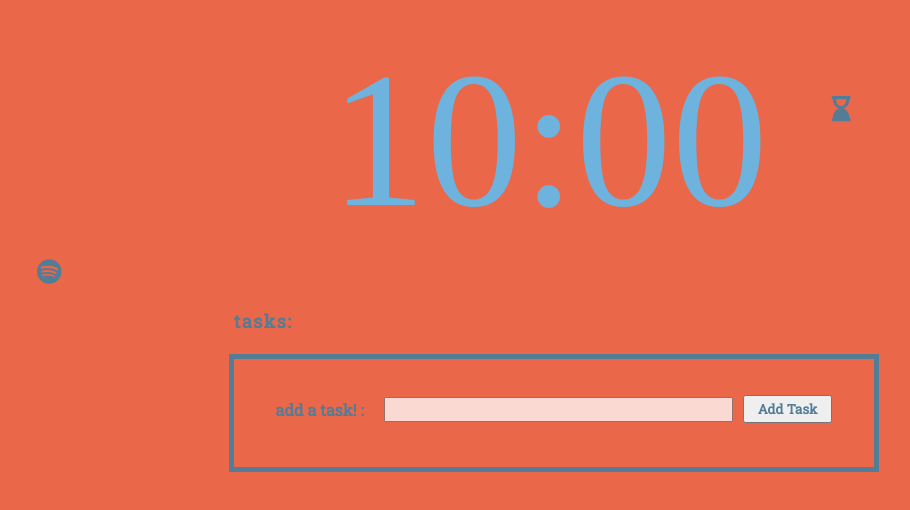
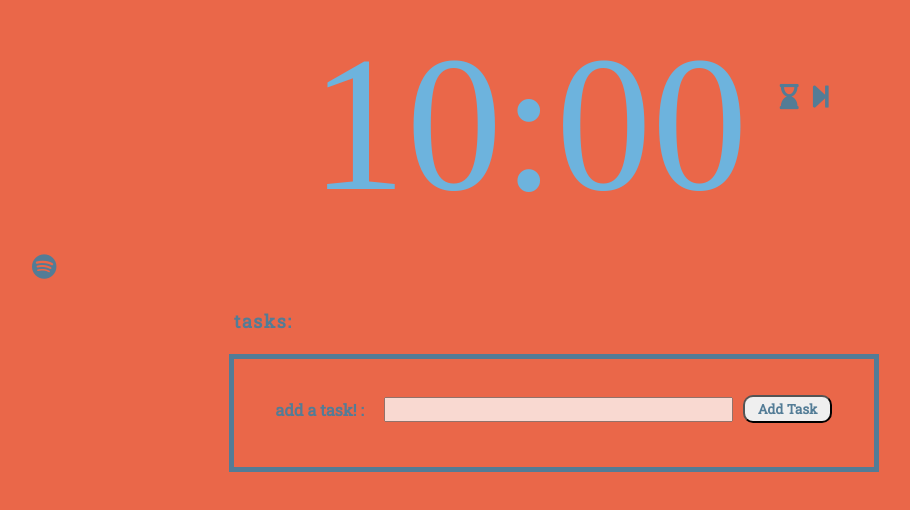
Before and after one commit to harrykeeran12/pokepomtimer, a React (Create React App) app in the folder react-pokepomtimer/: page / in a window 1280 px wide. Shown: the part 136-646 px from the top of the page, without its empty margins (86-996 px from the left). Built offline with nearby package versions, Linux system fonts and the light colour scheme; a web font is replaced by a local one.

Commit message:
added tooltips!
also added prettifying everything

```diff
--- a/react-pokepomtimer/src/components/Form.js
+++ b/react-pokepomtimer/src/components/Form.js
@@ -1,32 +1,38 @@
-import React, {useState} from 'react';
-import '../index.css'
+import React, { useState } from "react";
+import "../index.css";
 
-function Form({ addtotasks }){
-const [task, settask] = useState(' ')
+function Form({ addtotasks }) {
+  const [task, settask] = useState(" ");
 
   /* function rewrite(){
   settaskgroup(task)
 } */
-const handleInput = event => {
-  if (event.target.value !== ''){
-  settask(event.target.value)
-
+  const handleInput = (event) => {
+    settask(event.target.value);
+    /* if (event.target.value !== "") {
+    } */
+  };
+  const submitHandler = (event) => {
+    event.preventDefault();
+    if (task !== "") {
+      addtotasks(task);
+      settask("");
     }
   };
-const submitHandler = event => {
-  event.preventDefault()
-  if(task !== ''){
-   addtotasks(task);
-   settask('')
-  }
-}
 
-
-  return(
-    <li className="task-wrapper form" >
-    <form className="task-input" id="task-input" >
-      <label for="add-task">add a task! : </label><br />
-      <input type="text" id="add-task" name="add-task" value={task} onChange={(e) => handleInput(e)} /><br />
+  return (
+    <li className="task-wrapper form">
+      <form className="task-input" id="task-input">
+        <label for="add-task">add a task! : </label>
+        <br />
+        <input
+          type="text"
+          id="add-task"
+          name="add-task"
+          value={task}
+          onChange={(e) => handleInput(e)}
+        />
+        <br />
         <input
           className="submit"
           type="submit"
@@ -35,7 +41,7 @@ const submitHandler = event => {
         />
       </form>
     </li>
-  )
+  );
 }
 
-export default Form
+export default Form;
--- a/react-pokepomtimer/src/components/Nav.js
+++ b/react-pokepomtimer/src/components/Nav.js
@@ -1,45 +1,44 @@
-import React, {useState } from 'react'
-import SpotifyEmbed from './Spotify'
-import SpotifyForm from './SpotifyForm'
+import React, { useState } from "react";
+import SpotifyEmbed from "./Spotify";
+import SpotifyForm from "./SpotifyForm";
 
-function Nav(){
-const [pressed, setpressed] = useState(false)
-const [link, setlink] = useState('')
+function Nav() {
+  const [pressed, setpressed] = useState(false);
+  const [link, setlink] = useState("");
 
-const embed = <div className="spotify-container">
+  const embed = (
+    <div className="spotify-container">
       <SpotifyEmbed link={link}></SpotifyEmbed>
     </div>
-
-
+  );
 
   const turnOnSpotify = () => {
-  if(pressed === true){
-    setpressed(!pressed)
+    if (pressed === true) {
+      setpressed(!pressed);
+    } else {
+      setpressed(!pressed);
+    }
+  };
 
-    }
- else{
-    setpressed(!pressed)
-
+  function processLink(link) {
+    if (link.includes("open.spotify.com")) {
+      link = link.replace("/playlist", "/embed/playlist");
+      setlink(link);
     }
   }
 
-function processLink(link) {
-  if(link.includes("open.spotify.com")){
-    link = link.replace("/playlist", "/embed/playlist")
-    setlink(link)
-  }
-
-
-}
-
-  return(
+  return (
     <React.Fragment>
       <div className="nav-container">
         <i className="fab fa-spotify icon" onClick={turnOnSpotify}></i>
-        {(pressed === true) ? <SpotifyForm setlink = {link => processLink(link)}></SpotifyForm> : <div></div>}
+        {pressed === true ? (
+          <SpotifyForm setlink={(link) => processLink(link)}></SpotifyForm>
+        ) : (
+          <div></div>
+        )}
       </div>
-      {((pressed === true) && (link !== '')) ? embed : <div></div>}
+      {pressed === true && link !== "" ? embed : <div></div>}
     </React.Fragment>
-  )
+  );
 }
-export default Nav
+export default Nav;
--- a/react-pokepomtimer/src/components/SpotifyForm.js
+++ b/react-pokepomtimer/src/components/SpotifyForm.js
@@ -1,28 +1,34 @@
-import React, { useState } from 'react'
+import React, { useState } from "react";
 
+function SpotifyForm({ setlink }) {
+  const [Temp, setTemp] = useState("");
 
-function SpotifyForm({setlink}){
-  const [Temp, setTemp] = useState('')
-
-  const handleInput = event => {
-  if (event.target.value !== ''){
-  setTemp(event.target.value)
-
- }
+  const handleInput = (event) => {
+    if (event.target.value !== "") {
+      setTemp(event.target.value);
+    }
   };
-const submitHandler = event => {
-  event.preventDefault()
-  if(Temp !== ' '){
-   setlink(Temp);
-   setTemp(' ')
-  }
-}
-  return(
+  const submitHandler = (event) => {
+    event.preventDefault();
+    if (Temp !== " ") {
+      setlink(Temp);
+      setTemp(" ");
+    }
+  };
+  return (
     <form className="spotify-form">
-      <textarea type="text" placeholder="Enter the URL of a Spotify Link here." value={Temp} onChange={(e) => handleInput(e)} className = "spotify-form-text" cols="50" rows="3" ></textarea>
+      <textarea
+        type="text"
+        placeholder="Enter the URL of a Spotify Link here."
+        value={Temp}
+        onChange={(e) => handleInput(e)}
+        className="spotify-form-text"
+        cols="50"
+        rows="3"
+      ></textarea>
       <input type="submit" value="Submit" onClick={submitHandler}></input>
     </form>
-  )
+  );
 }
 
-export default SpotifyForm
+export default SpotifyForm;
--- a/react-pokepomtimer/src/components/Timer.js
+++ b/react-pokepomtimer/src/components/Timer.js
@@ -1,73 +1,99 @@
 /* eslint-disable no-unused-vars */
-import React, { useState, useEffect } from 'react';
-import ReactTooltip from 'react-tooltip'
+import React, { useState, useEffect } from "react";
+import ReactTooltip from "react-tooltip";
 
-function Timer(){
+function Timer() {
+  const [start, setstart] = useState(false);
+  const [minutes, setminutes] = useState(10);
+  const [seconds, setseconds] = useState(0);
+  const [skip, setskip] = useState(false);
 
-
-  const [start, setstart] = useState(false)
-  const [minutes, setminutes] = useState(10)
-  const [seconds, setseconds] = useState(0)
-
-  const timerMins = minutes < 10 ? `0${minutes}` : minutes
-  const timerSecs = seconds < 10 ? `0${seconds}` : seconds
-
+  const timerMins = minutes < 10 ? `0${minutes}` : minutes;
+  const timerSecs = seconds < 10 ? `0${seconds}` : seconds;
+  let skipMessage = "";
   useEffect(() => {
     let interval = setInterval(() => {
-      clearInterval(interval)
-      if(start){
-        if(seconds === 0){
-          if(minutes !== 0){
+      clearInterval(interval);
+      if (start) {
+        if (seconds === 0) {
+          if (minutes !== 0) {
             setseconds(59);
             setminutes(minutes - 1);
+          } else {
+            if (skip === false) {
+              setminutes(5);
+            } else {
+              setminutes(10);
             }
-          /* else{
-            need to add some sort of break
-          } */
           }
-        else{
-          setseconds(seconds - 1)
+        } else {
+          setseconds(seconds - 1);
         }
       }
     }, 1000);
+  });
 
-  })
+  const boolTimer = () => {
+    if (start === true) {
+      setstart(!start);
+    } else {
+      setstart(!start);
+    }
+  };
+  const skipBreak = () => {
+    if (skip === true) {
+      let skipMessage = "Break has been skipped";
+      console.log(skipMessage);
+      setskip(!skip);
+    } else {
+      console.log(skipMessage);
+      setskip(!skip);
+    }
+  };
 
-
-  const boolTimer = () =>{
-
-    if(start === true){
-      setstart(!start)
-
-    }
-    else{
-      setstart(!start)
-
-    }
-
-  }
-
-      return(
+  return (
     <div className="timer-wrapper">
-        <div><i class="fa fa-circle-o" aria-hidden="true"></i>
+      <div>
+        <i class="fa fa-circle-o" aria-hidden="true"></i>
       </div>
       <section className="timer">
-
         <p className="mins">{timerMins}</p>
         <p>:</p>
         <p className="secs">{timerSecs}</p>
-
       </section>
-        <div className="icon-circle"><i className={`icon ${start ? 'fa fa-hourglass-start start' : 'fa fa-hourglass-end start' }`} aria-hidden="true" onClick={() => boolTimer()} data-tip data-for="hourglass"></i>
-        <ReactTooltip id="hourglass" type="info">
-          <p>H!</p>
-          </ReactTooltip>
+      <div className="icon-grouping">
+        <i
+          className={`icon ${
+            start ? "fa fa-hourglass-start start" : "fa fa-hourglass-end start"
+          }`}
+          aria-hidden="true"
+          onClick={() => boolTimer()}
+          data-tip
+          data-for="hourglass"
+        ></i>
+        <i
+          class="fa fa-step-forward icon"
+          aria-hidden="true"
+          onClick={() => skipBreak()}
+          data-tip
+          data-for="skip-icon"
+        ></i>
       </div>
 
-
+      <ReactTooltip id="hourglass tooltip" type="info" effect="solid">
+        <p>Click to {start ? "pause" : "play"} the timer</p>
+      </ReactTooltip>
+      {skip ? (
+        <ReactTooltip id="skip-icon tooltip" type="info" effect="solid">
+          <p>Click to unskip the break.</p>
+        </ReactTooltip>
+      ) : (
+        <ReactTooltip id="skip-icon tooltip" type="info" effect="solid">
+          <p>Click to skip the break.</p>
+        </ReactTooltip>
+      )}
     </div>
-    )
+  );
 }
 
-
-export default Timer
+export default Timer;
--- a/react-pokepomtimer/src/index.css
+++ b/react-pokepomtimer/src/index.css
@@ -53,7 +53,7 @@ main {
 
 .timer-wrapper {
   display: flex;
-  width: 100%;
+  width: 50vw;
   height: 100%;
   justify-content: center;
   align-items: center;
@@ -63,6 +63,7 @@ main {
   color: var(--blue1);
   font-family: var(--os);
   font-size: 16rem;
+  width: auto;
   display: flex;
   flex-direction: row;
   margin-top: 5%;
@@ -70,12 +71,19 @@ main {
 .icon {
   color: var(--blue2);
   font-size: 2.1rem;
-  cursor: pointer;
-  width: 10px;
-  height: 10px;
+  width: 20px;
+  height: 20px;
+}
+.icon-grouping {
+  display: grid;
+  grid-template-columns: repeat(2, 1fr);
+  grid-template-rows: repeat(2, 1fr);
+  grid-column-gap: 10px;
+  grid-row-gap: 10px;
 }
 .icon:hover {
   color: var(--blue1);
+  cursor: pointer;
 }
 
 .tasks-title {
@@ -150,6 +158,7 @@ main {
   color: var(--blue2);
   font-weight: bold;
   font-family: inherit;
+  border-radius: 10px;
 }
 
 .task-input input[type="submit"]:hover {
@@ -210,6 +219,11 @@ main {
   font-size: 1rem;
   font-family: var(--rs);
   resize: none;
+  padding: 2px;
+  text-align: left;
+}
+#tooltip {
+  background-color: var(--blue2);
 }
 @media screen and (max-width: 500px) {
   :root {
```
Also changed, not shown: react-pokepomtimer/src/App.js (+4 -7 lines), react-pokepomtimer/src/components/Spotify.js (+13 -9 lines), react-pokepomtimer/src/components/Task.js (+10 -9 lines), react-pokepomtimer/src/components/TaskList.js (+21 -21 lines), react-pokepomtimer/src/index.js (+7 -12 lines). Lines whose indentation alone changed are shown as unchanged.
